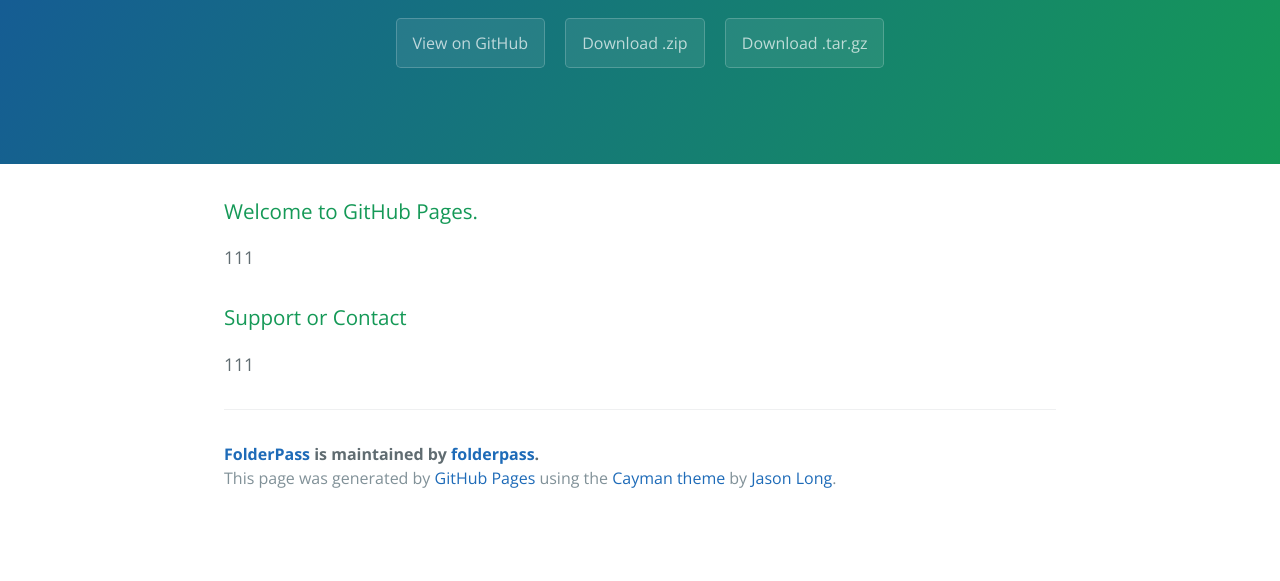
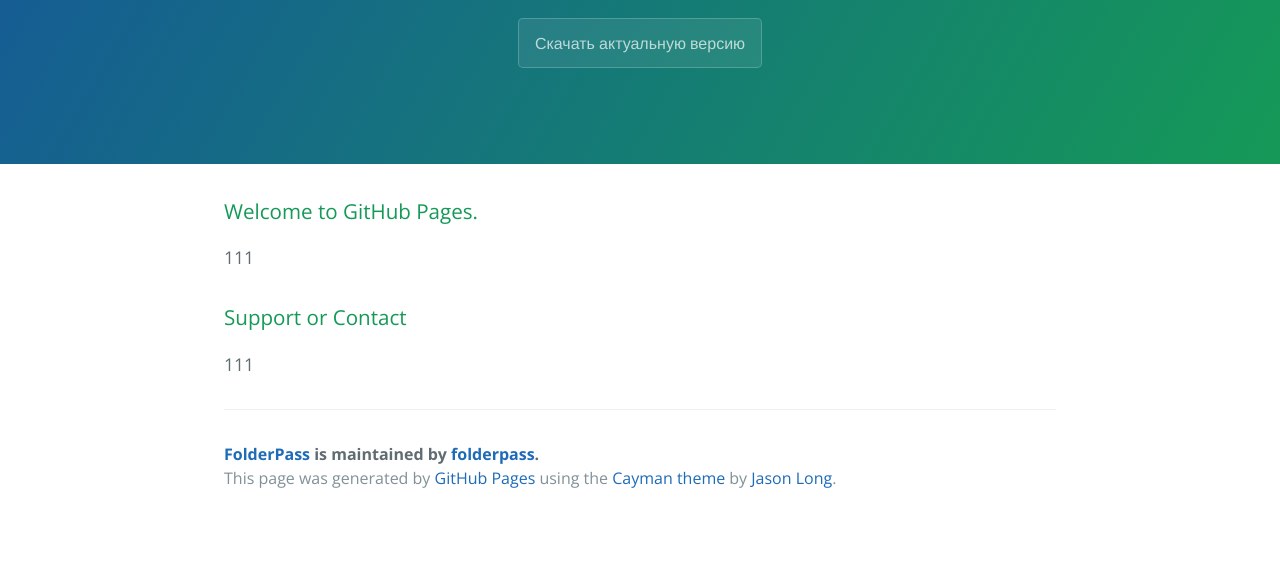
Before and after one commit to folderpass/releases, a plain HTML site: page index.html in a window 1280 px wide. Shown: the part 219-800 px from the top of the page. Drawn offline with nearby package versions, Linux system fonts and the light colour scheme.

Commit message:
Update index.html

```diff
--- a/index.html
+++ b/index.html
@@ -2,7 +2,7 @@
 <html lang="en-us">
   <head>
     <meta charset="UTF-8">
-    <title>FolderPass by folderpass</title>
+    <title>FolderPass|Архив релизов</title>
     <meta name="viewport" content="width=device-width, initial-scale=1">
     <link rel="stylesheet" type="text/css" href="stylesheets/normalize.css" media="screen">
     <link href='https://fonts.googleapis.com/css?family=Open+Sans:400,700' rel='stylesheet' type='text/css'>
@@ -13,9 +13,7 @@
     <section class="page-header">
       <h1 class="project-name">FolderPass</h1>
       <h2 class="project-tagline">Архив релизов</h2>
-      <a href="https://github.com/folderpass/releases" class="btn">View on GitHub</a>
-      <a href="https://github.com/folderpass/releases/zipball/master" class="btn">Download .zip</a>
-      <a href="https://github.com/folderpass/releases/tarball/master" class="btn">Download .tar.gz</a>
+      <a href="http://folderpass.github.io/fp/" class="btn">Скачать актуальную версию</a>
     </section>
 
     <section class="main-content">
```
